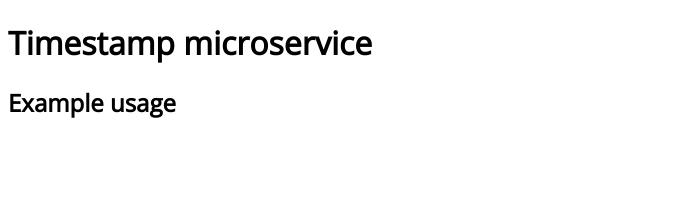
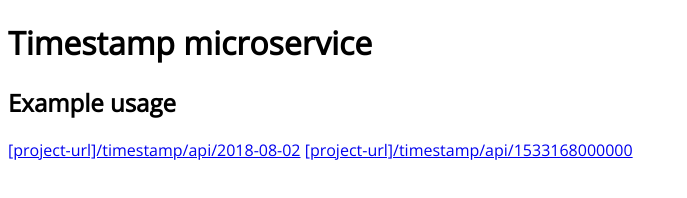
Before and after one commit to jodaz/timestamp, a website: page views/index.html in a window 1280 px wide. Shown: the whole page, without its empty margins (0-687 px from the left). Drawn offline with nearby package versions, Linux system fonts and the light colour scheme; files that its build step writes are made by us from their sources.

Commit message:
Add moment.js

```diff
--- a/package.json
+++ b/package.json
@@ -25,7 +25,8 @@
   "homepage": "https://github.com/jesuodz/timestamp#readme",
   "dependencies": {
     "body-parser": "^1.18.3",
-    "express": "^4.16.3"
+    "express": "^4.16.3",
+    "moment": "^2.22.2"
   },
   "devDependencies": {
     "browser-sync": "^2.24.6",
--- a/views/index.html
+++ b/views/index.html
@@ -11,5 +11,7 @@
     <body>
         <h1>Timestamp microservice</h1>
         <h2>Example usage</h2>
+        <a href="/timestamp/api/2018-08-02">[project-url]/timestamp/api/2018-08-02</a>
+        <a href="/timestamp/api/1533168000000">[project-url]/timestamp/api/1533168000000</a>
     </body>
 </html>
```
Also changed, not shown: 1 other file.
